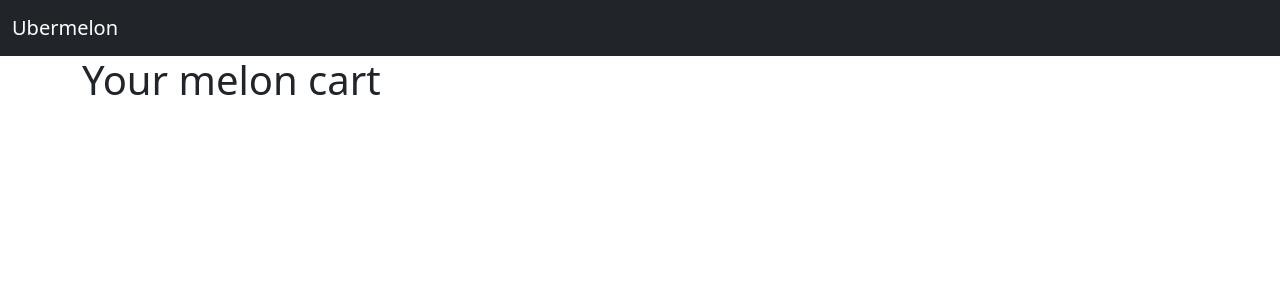
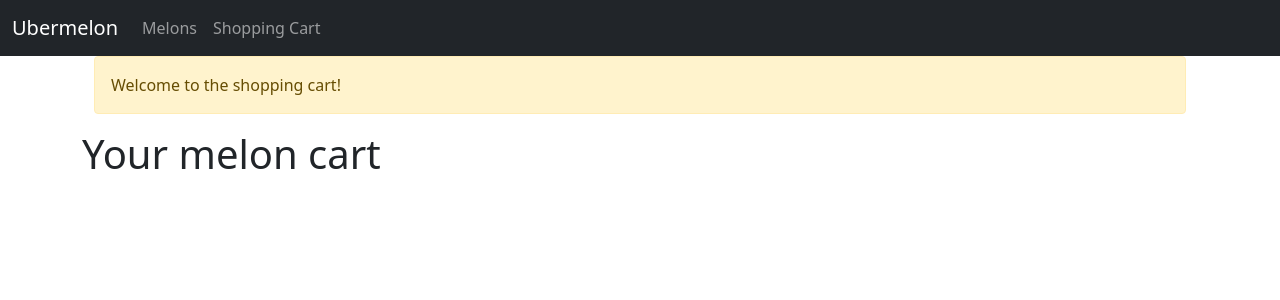
Before and after one commit to Jared951/py-proj-3, a Flask app: page /cart in a window 1280 px wide. Shown: the top 300 px of the page. Run offline with Flask 2, Linux system fonts and the light colour scheme.

Commit message:
add navigable functionality to different pages

```diff
--- a/melons.py
+++ b/melons.py
@@ -13,14 +13,14 @@ class Melon:
     ):
         self.melon_id = melon_id
         self.common_name = common_name
-        self.price = price,
+        self.price = price
         self.image_url = image_url
         self.color = color
         self.seedless = seedless
 
     def __repr__(self):
         """Convenience method to show info about melon in console."""
-        return f'<Melon: {self.melon_id}, {self.common_name}>'
+        return f"<Melon: {self.melon_id}, {self.common_name}>"
 
     def price_str(self):
         """Return the formatted price as a string"""
--- a/server.py
+++ b/server.py
@@ -1,10 +1,11 @@
 from flask import Flask, render_template, redirect, flash, request
 import jinja2
 
-from melons import get_all
+import melons
 
 app = Flask(__name__)
 app.jinja_env.undefined = jinja2.StrictUndefined
+app.secret_key = "super secret"
 
 @app.route('/')
 def homepage():
@@ -13,12 +14,14 @@ def homepage():
 @app.route("/melons")
 def all_melons():
    """Return a page listing all the melons available for purchase."""
-   return render_template("all_melons.html")
+   melon_list = melons.get_all()
+   return render_template("all_melons.html", melon_list=melon_list)
 
 @app.route("/melon/<melon_id>")
 def melon_details(melon_id):
    """Return a page showing all info about a melon. Also, provide a button to buy that melon."""
-   return render_template("melon_details.html")
+   melon = melons.get_by_id(melon_id)
+   return render_template("melon_details.html", melon=melon)
 
 @app.route("/add_to_cart/<melon_id>")
 def add_to_cart(melon_id):
@@ -28,6 +31,7 @@ def add_to_cart(melon_id):
 @app.route("/cart")
 def show_shopping_cart():
    """Display contents of shopping cart."""
+   flash("Welcome to the shopping cart!")
    return render_template("cart.html")
 
 if __name__ == "__main__":
--- /dev/null
+++ b/static/site.css
@@ -0,0 +1,9 @@
+.melon-image {
+height: 300px;
+width: 300px;
+}
+
+#melon-list {
+display: flex;
+flex-wrap: wrap;
+}
--- a/templates/base.html
+++ b/templates/base.html
@@ -3,6 +3,7 @@
     <title>Shopping Site</title>
     <link href="https://cdn.jsdelivr.net/npm/bootstrap@5.0.1/dist/css/bootstrap.min.css" rel="stylesheet"
     integrity="sha384-+0n0xVW2eSR5OomGNYDnhzAbDsOXxcvSN1TPprVMTNDbiYZCxYbOOl7+AMvyTG2x" crossorigin="anonymous">
+    <link rel="stylesheet" href="/static/site.css"/>
 </head>
 
 <body>
@@ -11,12 +12,23 @@
             <a class="navbar-brand" href="#">Ubermelon</a>
             <div class="collapse navbar-collapse">
                 <div class="navbar-nav">
+                    <a class="nav-link" href="{{ url_for('all_melons') }}">
+                        Melons
+                    </a>
+                    <a class="nav-link" href="{{ url_for('show_shopping_cart') }}">
+                        Shopping Cart
+                    </a>
                 </div>
             </div>
         </div>
     </nav>
 
   <div class="container">
+    <div class="container">
+        {% for message in get_flashed_messages() %}
+            <p class="alert alert-warning">{{ message }}</p>
+        {% endfor %}
+    </div>
 
     <!-- This is where the main content goes. -->
     {% block body %}
```
Also changed, not shown: templates/all_melons.html (+9 -3 lines), templates/melon_details.html (+14 -1 lines).
